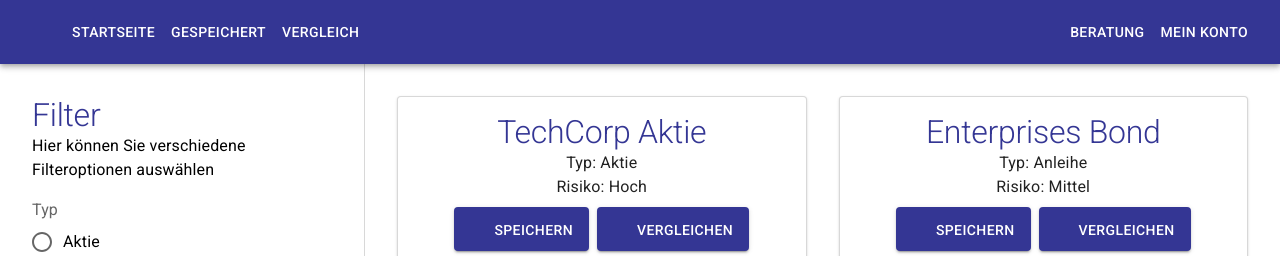
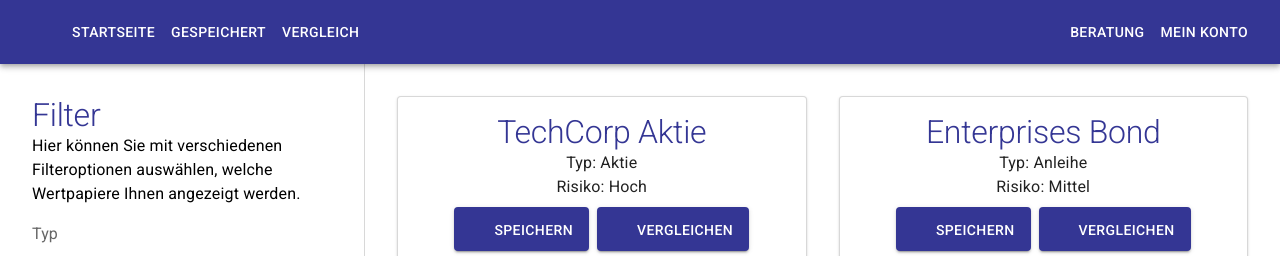
Before and after one commit to claratilmann/dwpbank, a React (Vite) app: page / in a window 1280 px wide. Shown: the top 256 px of the page. Built offline with nearby package versions, Linux system fonts and the light colour scheme; some icons are missing.

Commit message:
change explanation in filter section

```diff
--- a/src/pages/searchPage.jsx
+++ b/src/pages/searchPage.jsx
@@ -48,7 +48,8 @@ const SearchPage = () => {
       <div className="filterSection">
         <Typography variant="h2">Filter</Typography>
         <Typography variant="body1">
-          Hier können Sie verschiedene Filteroptionen auswählen
+          Hier können Sie mit verschiedenen Filteroptionen auswählen, welche
+          Wertpapiere Ihnen angezeigt werden.
         </Typography>
         <FormControl>
           <FormLabel id="typ-radio-buttons-group-label">Typ</FormLabel>
```
